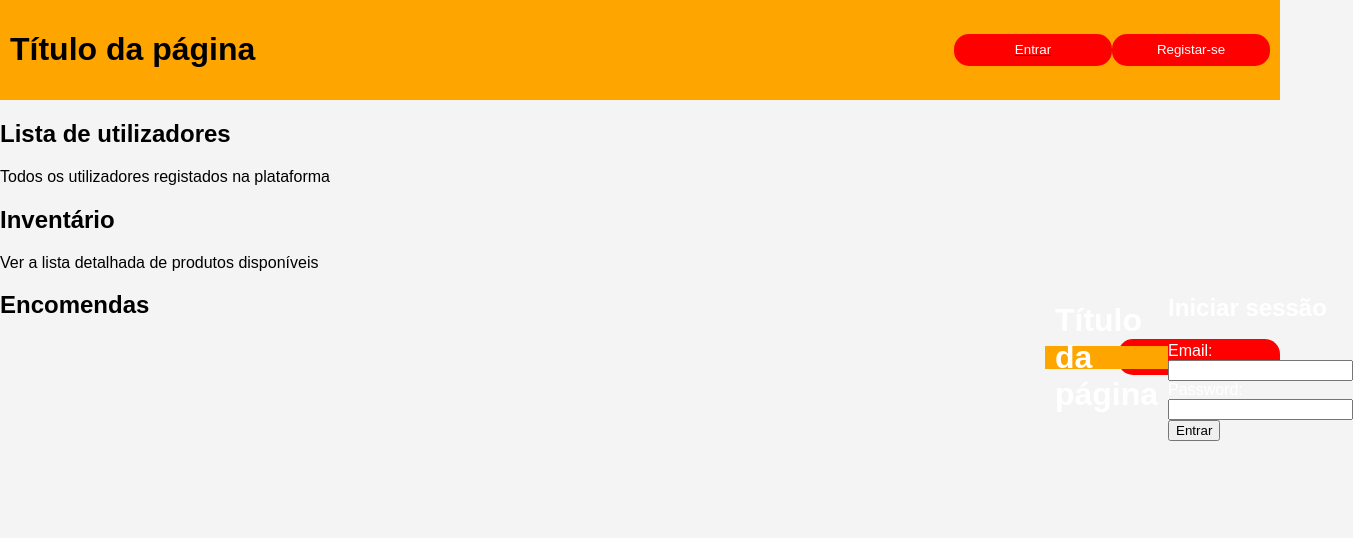
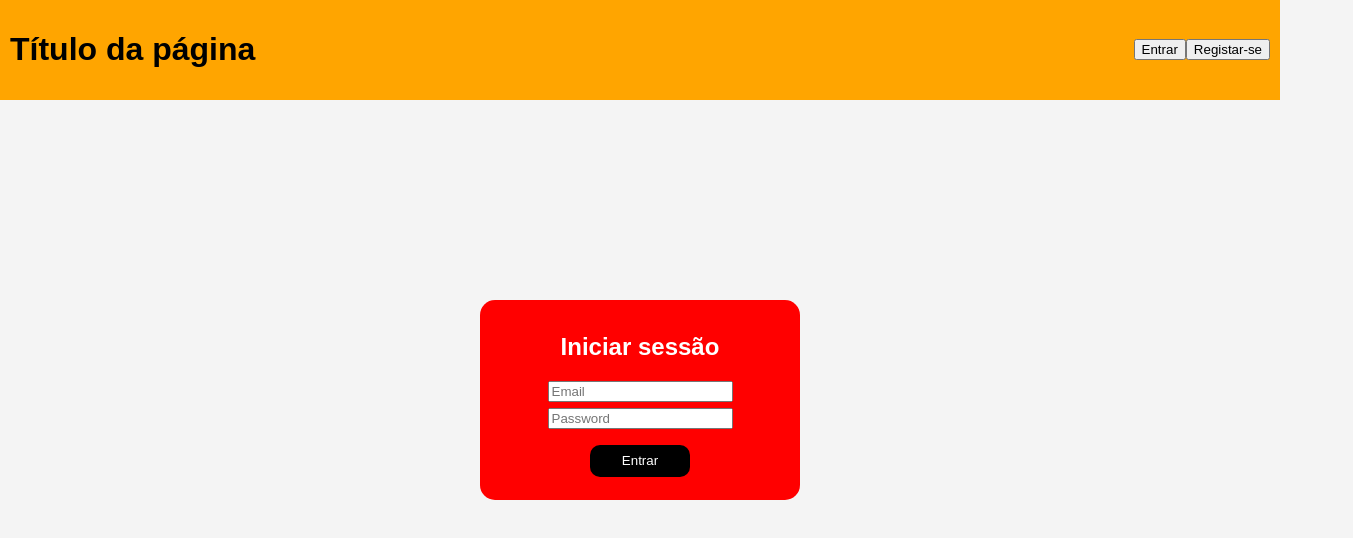
Before and after one commit to DiogoOliveira04ufp/projeto_final_labweb, a React (Create React App) app: page /login in a window 1280 px wide. Shown: the top 538 px of the page, 1353 px wide, since content can reach past the window. Built offline with nearby package versions, Linux system fonts and the light colour scheme.

Commit message:
v2024.0511.1
Página login pronta, ainda sem funcionalidade

```diff
--- a/src/App.css
+++ b/src/App.css
@@ -26,7 +26,7 @@ body
     display: flex;
 }
 
-.login
+.loginbox
 {
     display: flex;
     height: 32px;
--- a/src/App.js
+++ b/src/App.js
@@ -11,7 +11,7 @@ function App()
         <h1>Título da página</h1>
 
         <div> {/* registo/início de sessão */}
-          <Link to="/login">
+          <Link to="/login" reloadDocuments>
             <button className="login">Entrar</button>
           </Link>
           <button className="login">Registar-se</button>
@@ -19,6 +19,10 @@ function App()
 
       </div>
 
+      <Routes>
+        <Route path="/login" element={<Login />} />
+        <Route path="/" element={
+          <>
             <div>
               <h2>Lista de utilizadores</h2>
               <p>Todos os utilizadores registados na plataforma</p>
@@ -30,9 +34,8 @@ function App()
             </div>
 
             <h2>Encomendas</h2>
-
-      <Routes>
-        <Route path="/login" element={<Login />} />
+          </>
+        } />
       </Routes>
 
     </div>
--- a/src/login.css
+++ b/src/login.css
@@ -20,3 +20,56 @@ body
 {
     display: flex;
 }
+
+.loginbox
+{
+    width: 320px;
+    height: 200px;
+    background: red;
+    color: #fff;
+    top: 50%;
+    left: 50%;
+    position: absolute;
+    display: flex;
+    flex-direction: column;
+    transform: translate(-50%, -50%);
+    box-sizing: border-box;
+    padding: 10px 30px;
+    border-radius: 15px;
+}
+
+.logintitle
+{
+    text-align: center;
+}
+
+form
+{
+    display: flex;
+    flex-direction: column;
+    /* margin: 5px; */
+}
+
+form *
+{
+    margin-bottom: 3px;
+}
+
+.confirm
+{
+    height: 32px;
+    width: 100px;
+    text-align: center;
+    align-items: center;
+    background-color: black;
+    color: white;
+    border: 2px;
+    border-radius: 10px;
+    cursor: pointer;
+    margin: 10px auto;
+}
+
+.confirm:hover
+{
+    border-color: white;
+}
--- a/src/login.js
+++ b/src/login.js
@@ -6,24 +6,18 @@ import React from 'react';
 function Login()
 {
     return (
-        <div className="login">
-
-            <div className="header">
-                <h1>Título da página</h1>
-            </div>
+        <div className="login_page">
 
             <div className="loginbox">
-                <h2>Iniciar sessão</h2>
+                <h2 className="logintitle">Iniciar sessão</h2>
                 <form>
                     <div>
-                        <label htmlFor="email">Email:</label>
-                        <input type="email" id="email" name="email" required></input>
+                        <input type="email" id="email" name="email" placeholder='Email' required></input>
                     </div>
                     <div>
-                        <label htmlFor="password">Password:</label>
-                        <input type="password" id="password" name="password" required></input>
+                        <input type="password" id="password" name="password" placeholder='Password' required></input>
                     </div>
-                    <button type="submit">Entrar</button>
+                    <button type="submit" className='confirm'>Entrar</button>
                 </form>
             </div>
 
```
Lines whose indentation alone changed are shown as unchanged.
